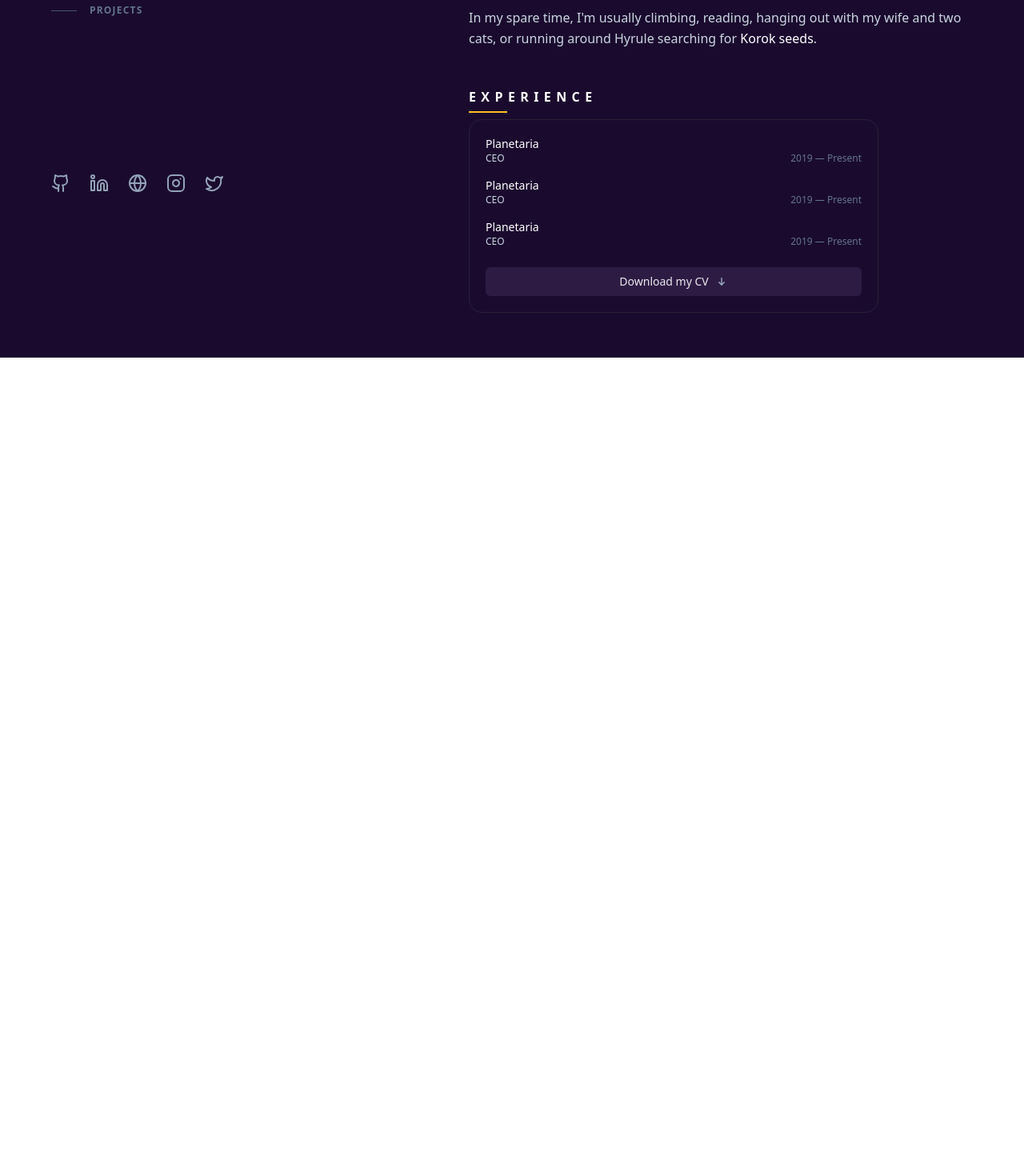
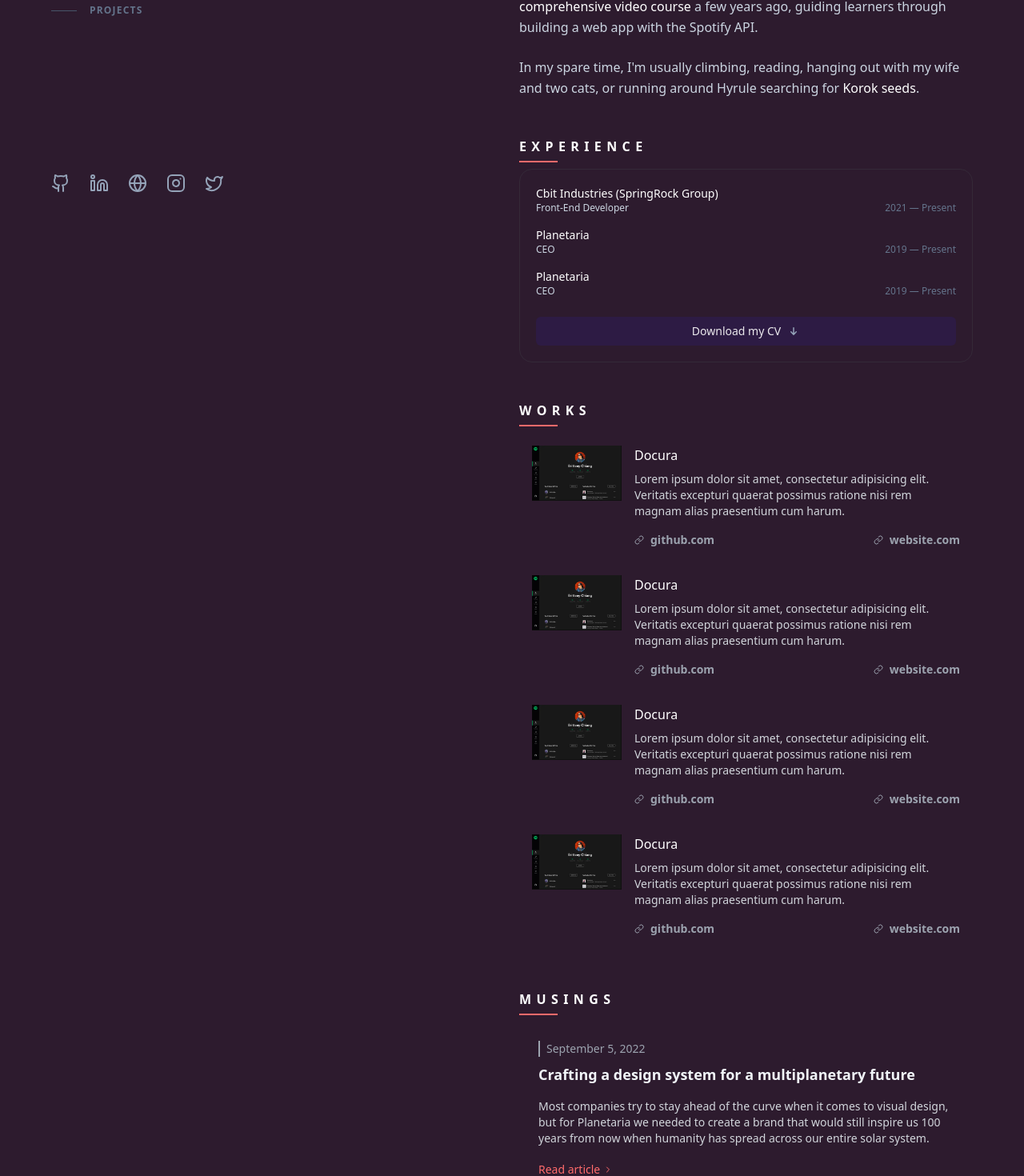
Before and after one commit to Mustycodes/mustaphaoyenuga, a Next.js app: page / in a window 1280 px wide. Shown: the part 511-1981 px from the top of the page at 80% size. Before the commit the page ends 958 px from the top, so only its background shows below. Built offline with nearby package versions, Linux system fonts and the light colour scheme.

Commit message:
add all homepage sections

```diff
--- a/app/components/about.tsx
+++ b/app/components/about.tsx
@@ -1,6 +1,6 @@
 const About = () => {
   return (
-    <>
+    <section className="mb-12">
       <h2 className='uppercase mb-4 font-semibold tracking-[0.4em] relative after:content-[""] after:absolute after:top-full after:left-0 after:w-12 after:h-0.5 after:bg-primary-accent after:mt-1.5'>
         About Me
       </h2>
@@ -49,7 +49,7 @@ const About = () => {
         Spotify API.
       </p>
 
-      <p className='text-slate-300 leading-relaxed mb-12'>
+      <p className='text-slate-300 leading-relaxed'>
         In my spare time, I'm usually climbing, reading, hanging out with my
         wife and two cats, or running around Hyrule searching for{" "}
         <span className='text-white hover:text-primary-accent cursor-pointer font-medium'>
@@ -57,7 +57,7 @@ const About = () => {
         </span>
         .
       </p>
-    </>
+    </section>
   );
 };
 
--- /dev/null
+++ b/app/components/articleCard.tsx
@@ -0,0 +1,36 @@
+import { ChevronRight } from "lucide-react";
+
+const ArticleCard = () => {
+  return (
+    <article className='hover:bg-[#1f1f1f] text-slate-100 p-6 rounded-xl hover:shadow-md space-y-4 group'>
+      <header>
+        <time
+          dateTime='2025-06-25'
+          className='text-sm border-l-2 border-gray-400 text-gray-400 pl-2 block'
+        >
+          September 5, 2022
+        </time>
+        <h2 className='text-lg font-semibold mt-2 group-hover:text-primary-accent'>
+          Crafting a design system for a multiplanetary future
+        </h2>
+      </header>
+      <p className='text-gray-300 text-sm'>
+        Most companies try to stay ahead of the curve when it comes to visual
+        design, but for Planetaria we needed to create a brand that would still
+        inspire us 100 years from now when humanity has spread across our entire
+        solar system.
+      </p>
+      <footer>
+        <a
+          href='#'
+          className='text-sm inline-flex font-medium items-center gap-x-1 text-primary-accent'
+          aria-label='Read full article'
+        >
+          Read article <ChevronRight size='12' />{" "}
+        </a>
+      </footer>
+    </article>
+  );
+};
+
+export default ArticleCard;
--- a/app/components/experience.tsx
+++ b/app/components/experience.tsx
@@ -1,25 +1,25 @@
 const Experience = () => {
   return (
-    <>
+    <section className="mb-12">
       <h2 className='uppercase mb-4 font-semibold tracking-[0.4em] relative after:content-[""] after:absolute after:top-full after:left-0 after:w-12 after:h-0.5 after:bg-primary-accent after:mt-1.5'>
         Experience
       </h2>
-      <div className="max-w-lg border border-zinc-700/40 rounded-2xl p-5">
+      <div className="border border-zinc-700/40 rounded-2xl p-5">
         <ol className='space-y-4'>
           <li className='flex gap-4'>
             <dl className='flex flex-auto flex-wrap gap-x-2'>
               <dt className='sr-only'>Company</dt>
               <dd className='w-full flex-none text-sm font-medium text-white'>
-                Planetaria
+                Cbit Industries (SpringRock Group)
               </dd>
               <dt className='sr-only'>Role</dt>
-              <dd className='text-xs text-slate-300 '>CEO</dd>
+              <dd className='text-xs text-slate-300 '>Front-End Developer</dd>
               <dt className='sr-only'>Date</dt>
               <dd
                 className='ml-auto text-xs text-slate-500'
-                aria-label='2019 until Present'
+                aria-label='2021 until Present'
               >
-                <time dateTime='2019'>2019</time>{" "}
+                <time dateTime='2019'>2021</time>{" "}
                 <span aria-hidden='true'>—</span>{" "}
                 <time dateTime='2025'>Present</time>
               </dd>
@@ -80,27 +80,8 @@ const Experience = () => {
             ></path>
           </svg>
         </a>
-        {/* <a
-          className='outline-offset-2 active:transition-none bg-muted-text hover:bg-zinc-100 active:bg-zinc-100 active:text-zinc-900/60 dark:text-zinc-300 dark:hover:bg-zinc-800 dark:hover:text-zinc-50 dark:active:bg-zinc-800/50 dark:active:text-zinc-50/70 group'
-          href='#'
-        >
-          Download CV
-          <svg
-            viewBox='0 0 16 16'
-            fill='none'
-            aria-hidden='true'
-            className='h-4 w-4 stroke-zinc-400 transition group-active:stroke-zinc-600 dark:group-hover:stroke-zinc-50 dark:group-active:stroke-zinc-50'
-          >
-            <path
-              d='M4.75 8.75 8 12.25m0 0 3.25-3.5M8 12.25v-8.5'
-              stroke-width='1.5'
-              stroke-linecap='round'
-              stroke-linejoin='round'
-            ></path>
-          </svg>
-        </a> */}
       </div>
-    </>
+    </section>
   );
 };
 
--- /dev/null
+++ b/app/components/musings.tsx
@@ -0,0 +1,17 @@
+import React from "react";
+import ArticleCard from "./articleCard";
+
+const Musings = () => {
+  return (
+    <section>
+      <h2 className='uppercase mb-4 font-semibold tracking-[0.4em] relative after:content-[""] after:absolute after:top-full after:left-0 after:w-12 after:h-0.5 after:bg-primary-accent after:mt-1.5'>
+        Musings
+      </h2>
+      <div className="space-y-4">
+        {[...Array(3)].map((article) => <ArticleCard />)}
+      </div>
+    </section>
+  );
+};
+
+export default Musings;
--- /dev/null
+++ b/app/components/projectCard.tsx
@@ -0,0 +1,46 @@
+import { Link } from "lucide-react";
+import Image from "next/image";
+
+const ProjectCard = () => {
+  return (
+    <article className='p-4 flex items-start gap-x-4 hover:bg-[#1f1f1f] rounded-xl hover:shadow-md group'>
+      <figure className="flex-shrink-0">
+        <Image
+          src='/images/project_2.png'
+          alt='Docura App Preview'
+          className='object-cover'
+          width={112}
+          height={80}
+        />
+      </figure>
+      <div className='flex-1'>
+        <header>
+          <a href='#' className='group-hover:text-primary-accent font-medium'>
+            Docura
+          </a>
+        </header>
+        <p className='text-sm text-gray-300 mt-2'>
+          Lorem ipsum dolor sit amet, consectetur adipisicing elit. Veritatis
+          excepturi quaerat possimus ratione nisi rem magnam alias praesentium
+          cum harum.
+        </p>
+        <footer className='text-sm mt-4 w-full inline-flex justify-between text-gray-400'>
+          <a
+            href='#'
+            className='font-semibold inline-flex items-center gap-x-2 group-hover:text-primary-accent'
+          >
+            <Link size={12} /> github.com
+          </a>
+          <a
+            href='#'
+            className='font-semibold inline-flex items-center gap-x-2 group-hover:text-primary-accent'
+          >
+            <Link size={12} /> website.com
+          </a>
+        </footer>
+      </div>
+    </article>
+  );
+};
+
+export default ProjectCard;
--- /dev/null
+++ b/app/components/sidebar.tsx
@@ -0,0 +1,58 @@
+import Image from "next/image";
+import Link from "next/link";
+import { Github, Globe, Instagram, Linkedin, Twitter } from "lucide-react";
+
+const Sidebar = () => {
+  return (
+     <header
+        className={`lg:sticky lg:flex lg:top-0 lg:max-h-screen lg:flex-col lg:justify-between lg:w-[45%] lg:pt-24 lg:pb-12 lg:px-16 transition-all duration-300 `}
+      >
+        <div>
+          <div className='relative mb-4 w-20 h-20 lg:w-40 lg:h-40'>
+            <Image
+              src='/images/profile-image.jpeg'
+              alt='Mustapha Oyenuga'
+              className='object-cover object-center rounded-[10px] shadow-lg shadow-primary-accent/20 hover:shadow-primary-accent/40 transition-shadow duration-300'
+              fill
+            />
+          </div>
+          <h1 className='text-3xl font-bold mb-2'>Mustapha Oyenuga</h1>
+          <h2 className='text-lg text-slate-300 mb-6'>Front End Engineer</h2>
+          <p className='text-slate-400 mb-8 lg:max-w-xs leading-relaxed'>
+            I build accessible, pixel-perfect digital experiences for the web.
+          </p>
+
+          <nav className='space-y-4'>
+            <NavItem name='About' />
+            <NavItem name='Musings' />
+            <NavItem name='Projects' />
+          </nav>
+        </div>
+
+        {/* Social Icons */}
+        <div className='flex space-x-6'>
+          <Github className='w-6 h-6 text-slate-400 hover:text-primary-accent cursor-pointer transition-colors duration-300' />
+          <Linkedin className='w-6 h-6 text-slate-400 hover:text-primary-accent cursor-pointer transition-colors duration-300' />
+          <Globe className='w-6 h-6 text-slate-400 hover:text-primary-accent cursor-pointer transition-colors duration-300' />
+          <Instagram className='w-6 h-6 text-slate-400 hover:text-primary-accent cursor-pointer transition-colors duration-300' />
+          <Twitter className='w-6 h-6 text-slate-400 hover:text-primary-accent cursor-pointer transition-colors duration-300' />
+        </div>
+      </header>
+  )
+}
+
+interface NavItemProps {
+  name: string;
+}
+const NavItem = ({ name }: NavItemProps) => (
+  <div className='group cursor-pointer'>
+    <div className='flex items-center space-x-4'>
+      <div className='w-8 h-px bg-slate-600 group-hover:bg-white group-hover:w-16 transition-all duration-150' />
+      <span className='text-xs uppercase font-bold tracking-widest text-slate-500 group-hover:text-white transition-colors duration-300'>
+        {name}
+      </span>
+    </div>
+  </div>
+);
+
+export default Sidebar
--- /dev/null
+++ b/app/components/works.tsx
@@ -0,0 +1,18 @@
+"use client";
+
+import { useRef } from "react";
+import ProjectCard from "./projectCard";
+
+const Works = () => {
+  const sectionRef = useRef<HTMLElement>(null);
+  return (
+    <section ref={sectionRef} className='mb-12'>
+      <h2 className='uppercase mb-4 font-semibold tracking-[0.4em] relative after:content-[""] after:absolute after:top-full after:left-0 after:w-12 after:h-0.5 after:bg-primary-accent after:mt-1.5'>
+        Works
+      </h2>
+      {[...Array(4)].map((project) => <ProjectCard />)}
+    </section>
+  );
+};
+
+export default Works;
--- a/app/page.tsx
+++ b/app/page.tsx
@@ -1,15 +1,14 @@
 "use client";
 
-import { Github, Globe, Instagram, Linkedin, Twitter } from "lucide-react";
-import Image from "next/image";
-import Link from "next/link";
-import { useEffect, useRef, useState } from "react";
+import { useEffect, useState } from "react";
 import About from "./components/about";
 import Experience from "./components/experience";
+import Sidebar from "./components/sidebar";
+import Works from "./components/works";
+import Musings from "./components/musings";
 
 export default function Home() {
   const [mousePosition, setMousePosition] = useState({ x: 0, y: 0 });
-
 
   useEffect(() => {
     const handleMouseMove = (e: MouseEvent) => {
@@ -29,76 +28,14 @@ export default function Home() {
           background: `radial-gradient(600px at ${mousePosition.x}px ${mousePosition.y}px, rgba(141, 29, 216, 0.15), transparent 80%)`,
         }}
       />
-      {/* Fixed left Sidebar */}
-      <header
-        className={`lg:sticky lg:flex lg:top-0 lg:max-h-screen lg:flex-col lg:justify-between lg:w-[40%] lg:pt-24 lg:pb-12 lg:px-16 transition-all duration-300 `}
-      >
-        <div>
-          <div className='relative mb-4 w-20 h-20 lg:w-40 lg:h-40'>
-            <Image
-              src='/images/profile-image.jpeg'
-              alt='Mustapha Oyenuga'
-              className='object-cover object-center rounded-[10px] shadow-lg shadow-primary-accent/20 hover:shadow-primary-accent/40 transition-shadow duration-300'
-              fill
-            />
-          </div>
-          <h1 className='text-3xl font-bold mb-2'>Mustapha Oyenuga</h1>
-          <h2 className='text-lg text-slate-300 mb-6'>Front End Engineer</h2>
-          <p className='text-slate-400 mb-8 lg:max-w-xs leading-relaxed'>
-            I build accessible, pixel-perfect digital experiences for the web.
-          </p>
-
-          <nav className='space-y-4'>
-            <NavItem name='About' />
-            <NavItem name='Musings' />
-            <NavItem name='Projects' />
-          </nav>
-        </div>
-
-        {/* Social Icons */}
-        <div className='flex space-x-6'>
-          <Github className='w-6 h-6 text-slate-400 hover:text-primary-accent cursor-pointer transition-colors duration-300' />
-          <Linkedin className='w-6 h-6 text-slate-400 hover:text-primary-accent cursor-pointer transition-colors duration-300' />
-          <Globe className='w-6 h-6 text-slate-400 hover:text-primary-accent cursor-pointer transition-colors duration-300' />
-          <Instagram className='w-6 h-6 text-slate-400 hover:text-primary-accent cursor-pointer transition-colors duration-300' />
-          <Twitter className='w-6 h-6 text-slate-400 hover:text-primary-accent cursor-pointer transition-colors duration-300' />
-        </div>
-      </header>
-
+      <Sidebar />
       {/* Main scrollable content */}
-      <main className='lg:w-[60%] lg:pt-24 lg:pb-14 lg:px-16'>
-        <div className='lg:max-w-2xl'>
-          <About />
-          <Experience />
-        </div>
+      <main className='lg:w-[55%] lg:py-20 lg:px-16'>
+        <About />
+        <Experience />
+        <Works />
+        <Musings />
       </main>
-
-      {/* <section className='w-full bg-slate-800 p-8'>
-        <h2 className='font-bold text-2xl mb-4'>Works</h2>
-        <article>
-          <h3>Hello World</h3>
-          <p>
-            Lorem ipsum dolor sit amet consectetur adipisicing elit. Quaerat
-            suscipit exercitationem ratione molestiae rerum id asperiores iste
-            voluptatibus eos ea, illum laboriosam reprehenderit dolor fugiat
-            necessitatibus itaque distinctio aliquid non!
-          </p>
-        </article>
-      </section> */}
     </div>
   );
 }
-
-interface NavItemProps {
-  name: string;
-}
-const NavItem = ({ name }: NavItemProps) => (
-  <div className='group cursor-pointer'>
-    <div className='flex items-center space-x-4'>
-      <div className='w-8 h-px bg-slate-600 group-hover:bg-white group-hover:w-16 transition-all duration-150' />
-      <span className='text-xs uppercase font-bold tracking-widest text-slate-500 group-hover:text-white transition-colors duration-300'>
-        {name}
-      </span>
-    </div>
-  </div>
-);
--- a/tailwind.config.ts
+++ b/tailwind.config.ts
@@ -9,12 +9,12 @@ const config: Config = {
   theme: {
     extend: {
       colors: {
-        "primary-bg": "#1A0B2E",
+        "primary-bg": "#2D1B2E",
         "secondary-bg": "#2D1B44",
         "primary-text": "#FFFFFF",
         "secondary-text": "#C4B5D9",
         "muted-text": "#8B7BA3",
-        "primary-accent": "#FBBF24",
+        "primary-accent": "#FF6B6B",
         "secondary-accent": "#F59E0B",
         border: "#3D2B52",
       },
```
Also changed, not shown: public/images/project_2.PNG (added).
